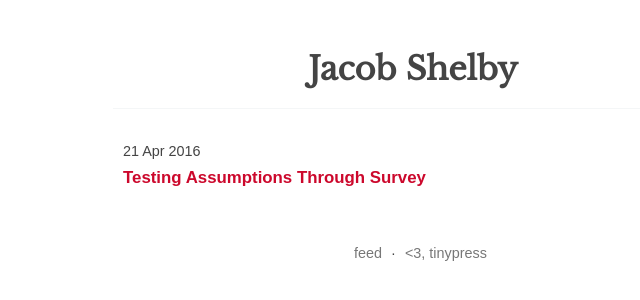
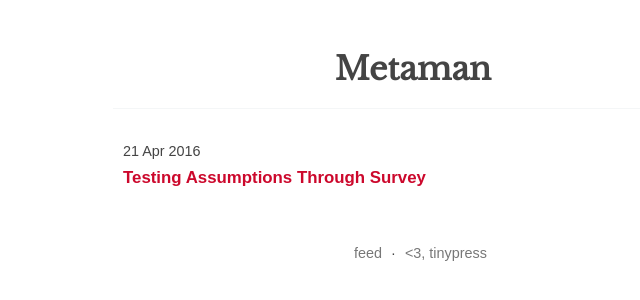
Before and after one commit to eightBitter/eightBitter.github.io, a Jekyll site: the page built from index.html, in a window 1280 px wide. Shown: the top 300 px of the page, without its empty margins (227-867 px from the left). Built offline with Jekyll 4.4.1, drawn with Linux system fonts in a browser that asks for light colours; the list of posts is cut into pages by our own code.

Commit message:
Changed site title.

```diff
--- a/_config.yml
+++ b/_config.yml
@@ -2,5 +2,5 @@ excerpt_separator: ""
 pygments: true
 markdown: kramdown
 url: http://eightBitter.github.io
-title: Jacob Shelby
+title: Metaman
 paginate: 10
```
